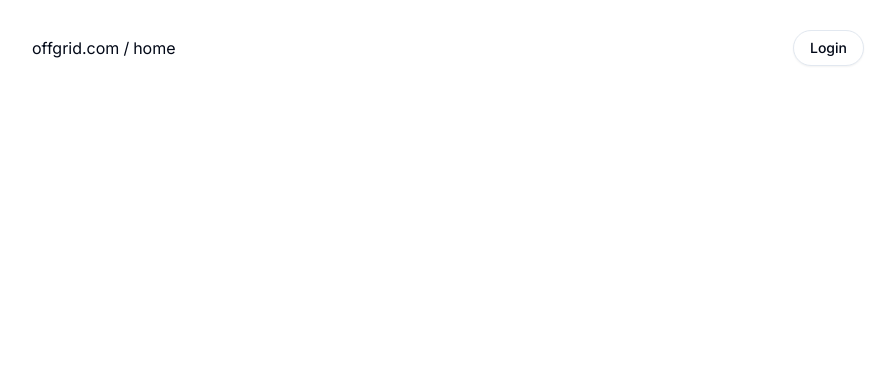
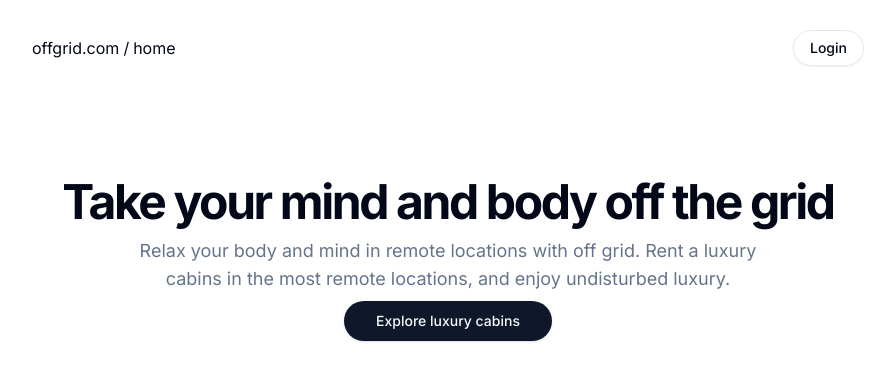
Before and after one commit to sebastianpatrickk/offgrid, a Next.js app: page / in a window 1280 px wide. Shown: the top 380 px of the page, without its empty margins (192-1087 px from the left). Built offline with nearby package versions, Linux system fonts and the light colour scheme.

Commit message:
Add landing page

```diff
--- a/src/app/page.tsx
+++ b/src/app/page.tsx
@@ -1,3 +1,25 @@
+import { buttonVariants } from "@/components/ui/button";
+import { SourceMap } from "module";
+import Link from "next/link";
+
 export default function Page() {
-  return <div></div>
+  return (
+    <div className="container flex flex-col gap-6 px-4 sm:px-8">
+      <section className="mx-auto flex max-w-4xl flex-col items-center gap-2 md:py-12 md:pb-8 lg:py-24 lg:pb-20">
+        <h1 className="animate-fade-up text-center text-3xl font-bold tracking-tighter md:text-5xl lg:leading-[1.1]">
+          Take your mind and body off the grid
+        </h1>
+        <p className="text-balance text-center text-base text-muted-foreground sm:text-lg">
+          Relax your body and mind in remote locations with off grid. Rent a
+          luxury cabins in the most remote locations, and enjoy undisturbed
+          luxury.
+        </p>
+        <div className="flex gap-4">
+          <Link href="/villas" className={buttonVariants({ size: "lg" })}>
+            Explore luxury cabins
+          </Link>
+        </div>
+      </section>
+    </div>
+  );
 }
```
